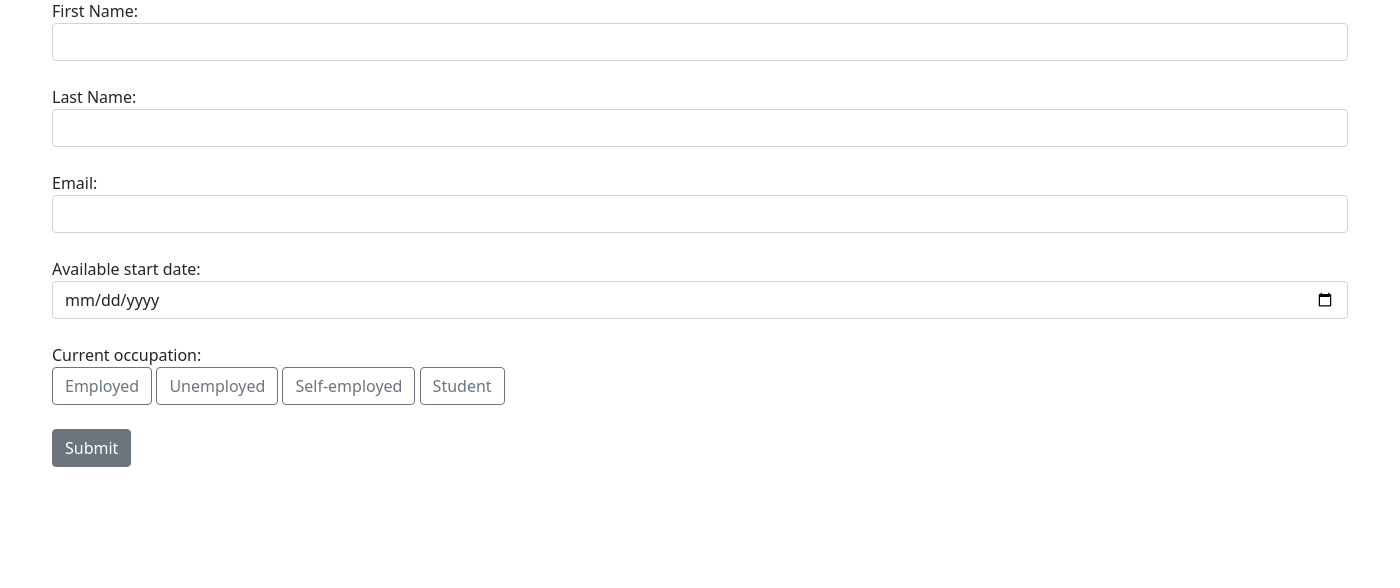
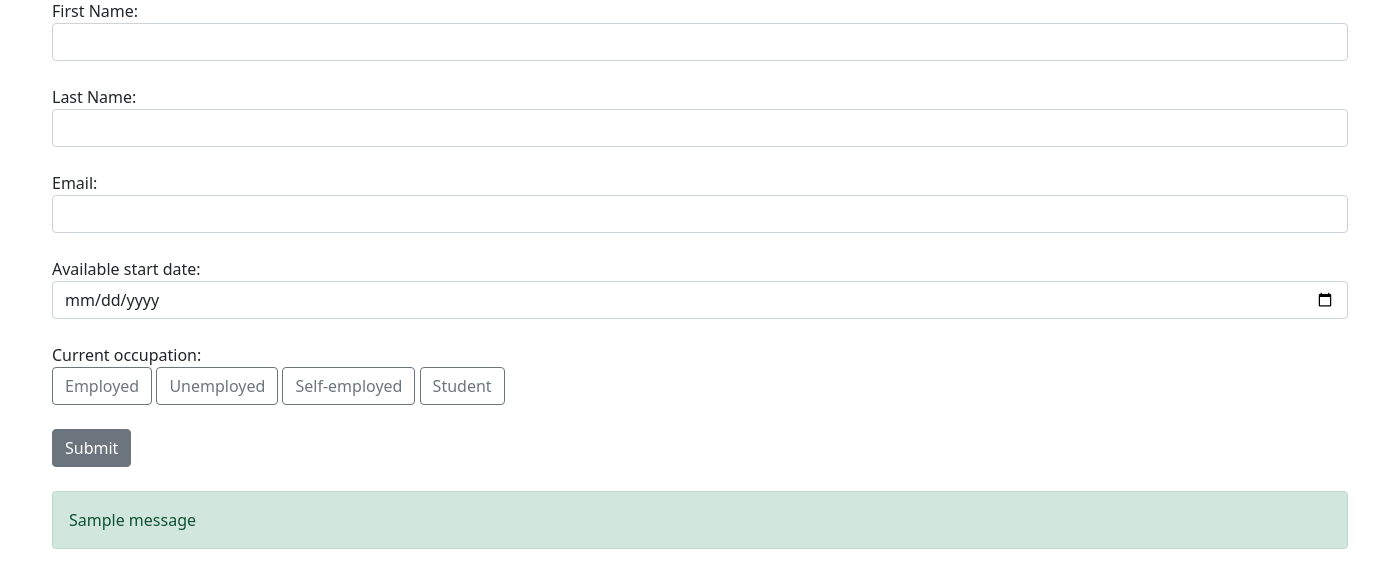
Before and after one commit to Torkelsen/HelloPython, a Flask app: page / in a window 1400 px wide; the page is wider, and only the part inside the window is pictured. Shown: the part 97-685 px from the top of that part. Run offline with Flask 3, Linux system fonts and the light colour scheme; tables that the repository leaves empty hold one stand-in row (values such as "Sample post"); one stand-in notice (Sample message) is shown.

Commit message:
sending form data on email and alert after form submitted

```diff
--- a/app16-flask-form/app.py
+++ b/app16-flask-form/app.py
@@ -1,13 +1,22 @@
-from flask import Flask, render_template, request
+from flask import Flask, render_template, request, flash
 from flask_sqlalchemy import SQLAlchemy
 from datetime import datetime
+from flask_mail import Mail, Message
+import os
 
 app = Flask(__name__)
 
 app.config["SECRET_KEY"] = "myapplication123"
 app.config["SQLALCHEMY_DATABASE_URI"] = "sqlite:///data.db"
+app.config["MAIL_SERVER"] = "smtp.gmail.com"
+app.config["MAIL_PORT"] = 465
+app.config["MAIL_USE_SSL"] = True
+app.config["MAIL_USERNAME"] = os.getenv("SERVICEACCOUNTGMAILUSERNAME")
+app.config["MAIL_PASSWORD"] = os.getenv("SERVICEACCOUNTGMAILPASSWORD_APP16")
 
 db = SQLAlchemy(app)
+
+mail = Mail(app)
 
 class Form(db.Model):
     id = db.Column(db.Integer, primary_key=True)
@@ -20,6 +29,7 @@ class Form(db.Model):
 
 @app.route("/", methods=["GET", "POST"])
 def index():
+    print(request.method)
     if request.method == "POST":
         first_name = request.form["first_name"]
         last_name = request.form["last_name"]
@@ -37,6 +47,18 @@ def index():
         db.session.add(form)
         db.session.commit()
 
+        message_body = f"Thank you for your submission, {first_name}.\n" \
+                        f"Here are your data: \n{first_name}\n{last_name}\n{date}\n" \
+                        f"Thank you"
+        message = Message(subject="New form submission",
+                          sender=app.config["MAIL_USERNAME"],
+                          recipients=[email],
+                          body=message_body)
+        mail.send(message)
+
+
+        flash(f"{first_name}, your form was submitted successfully!", "success")
+
     return render_template("index.html")
 
 if __name__ == "__main__":
--- a/app16-flask-form/templates/index.html
+++ b/app16-flask-form/templates/index.html
@@ -44,6 +44,15 @@
                     </div>
                 </div>
                 <button class="btn btn-secondary mb-4" tpye="submit">Submit</button>
+                {% with messages = get_flashed_messages() %}
+                {% if messages %}
+                <div class="alert alert-success">
+                    {% for message in messages %}
+                        {{ message }}
+                    {% endfor %}
+                </div>
+                {% endif %}
+                {% endwith %}
             </form>
         </div>
     <script src="https://code.jquery.com/jquery-3.6.0.min.js"></script>
```
